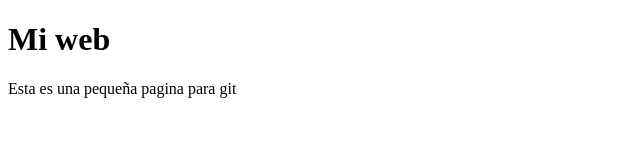
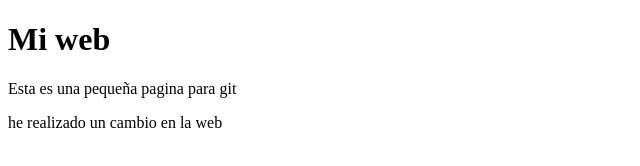
Before and after one commit to yagolscpt/webprueba, a plain HTML site: page index.html in a window 1280 px wide. Shown: the whole page, without its empty margins (0-640 px from the left). Drawn offline with Linux system fonts and the light colour scheme.

```diff
--- a/index.html
+++ b/index.html
@@ -15,5 +15,6 @@
 
 <h1>Mi web </h1>
 <p>Esta es una pequeña pagina para git </p>
+<p>he realizado un cambio en la web</p>
 </body>
 </html>
```
